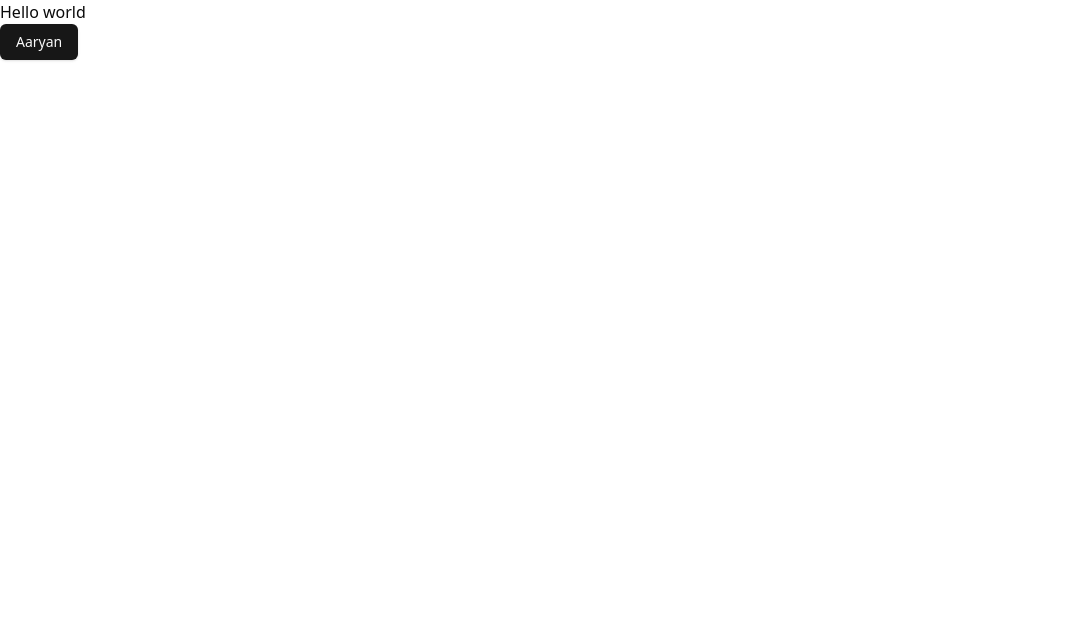
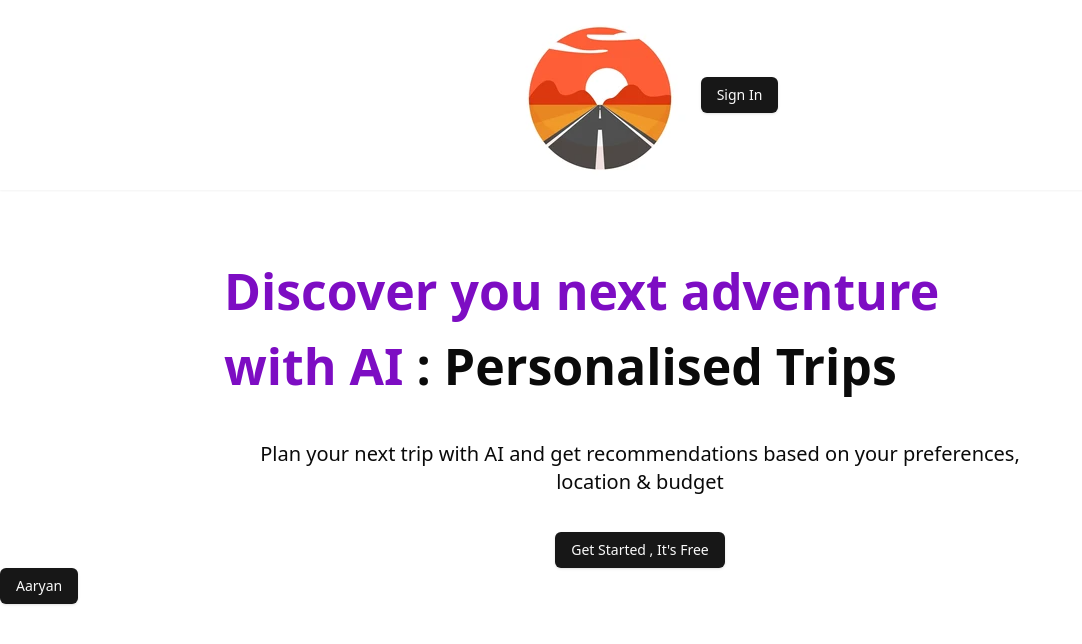
Before and after one commit to aaryan182/trip-ai-plan, a React (Vite) app: page / in a window 1280 px wide. Shown: the top 644 px of the page, without its empty margins (0-1082 px from the left). Built offline with nearby package versions, Linux system fonts and the light colour scheme.

Commit message:
landing page made

```diff
--- a/src/App.jsx
+++ b/src/App.jsx
@@ -1,11 +1,12 @@
 import './App.css'
+import Hero from './components/custom/Hero'
 import { Button } from './components/ui/button'
 
 function App() {
 
   return (
     <>
-      <h2>Hello world</h2>
+      <Hero/>
       <Button>Aaryan</Button>
     </>
   )
--- /dev/null
+++ b/src/components/custom/Header.jsx
@@ -0,0 +1,15 @@
+import React from 'react'
+import { Button } from '../ui/button'
+
+function Header() {
+  return (
+    <div className='p-3 shadow-sm flex justify-center items-center px-5'>
+        <img src='/image.png' alt="logo" />
+        <div>
+            <Button>Sign In</Button>
+        </div>
+    </div>
+  )
+}
+
+export default Header
--- /dev/null
+++ b/src/components/custom/Hero.jsx
@@ -0,0 +1,15 @@
+import React from 'react'
+import { Button } from '../ui/button'
+
+function Hero() {
+  return (
+    <div className='flex flex-col items-center mx-56 gap-9'>
+      <h1 className='font-extrabold text-[50px] mt-16'>
+        <span className='text-[#7D0DC3]'>Discover you next adventure with AI </span> : Personalised Trips</h1>
+        <p className='text-xl text-[191919] text-center'>Plan your next trip with AI and get recommendations based on your preferences, location & budget</p>
+        <Button>Get Started , It's Free</Button>
+    </div>
+  )
+}
+
+export default Hero
--- a/src/main.jsx
+++ b/src/main.jsx
@@ -7,6 +7,7 @@
   RouterProvider,
 } from "react-router-dom";
 import CreateTrip from './create-trip/index.jsx';
+import Header from './components/custom/Header.jsx';
 
 const router = createBrowserRouter([
   {
@@ -21,6 +22,7 @@
 
 createRoot(document.getElementById('root')).render(
   <StrictMode>
+    <Header/>
     <RouterProvider router={router} />
   </StrictMode>,
 )
```
Also changed, not shown: public/image.png (added).
